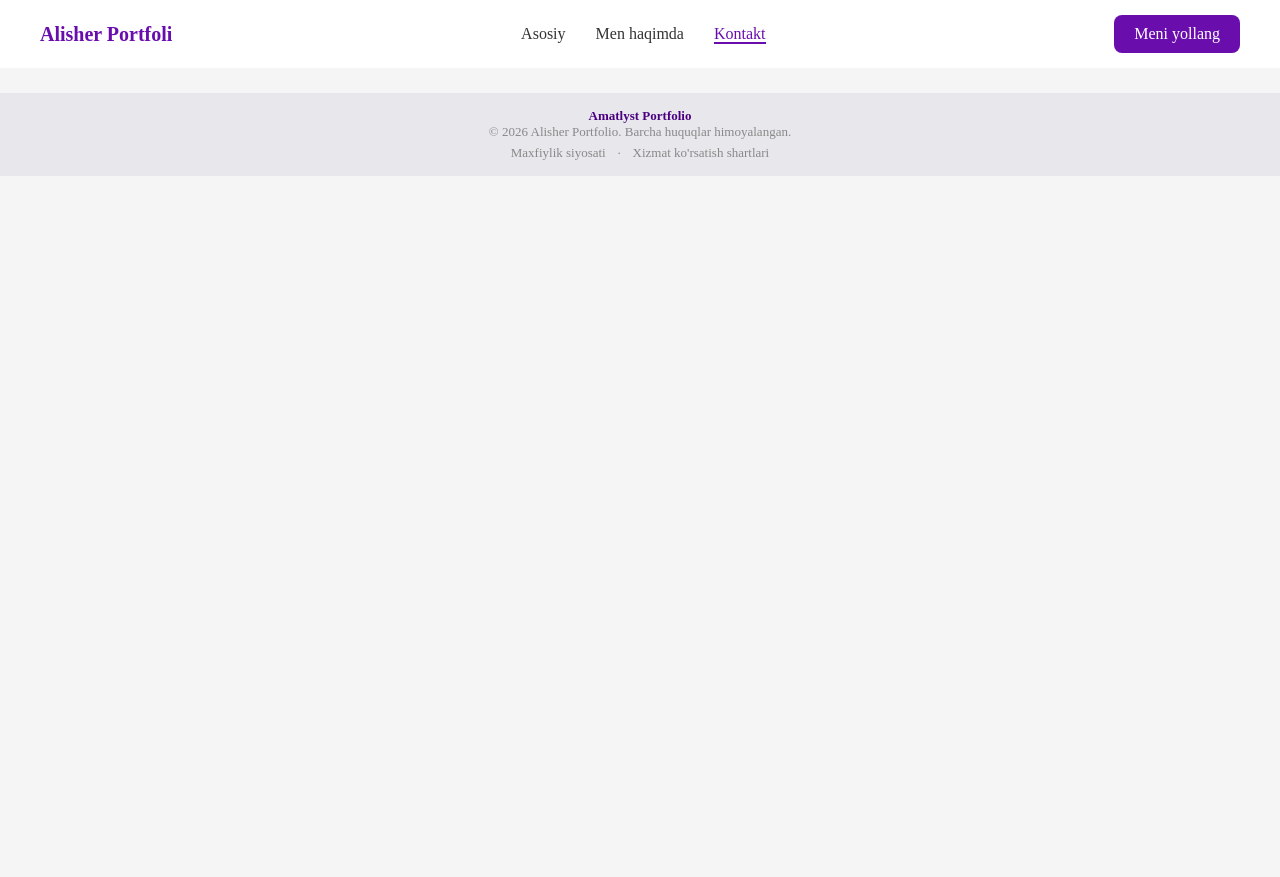
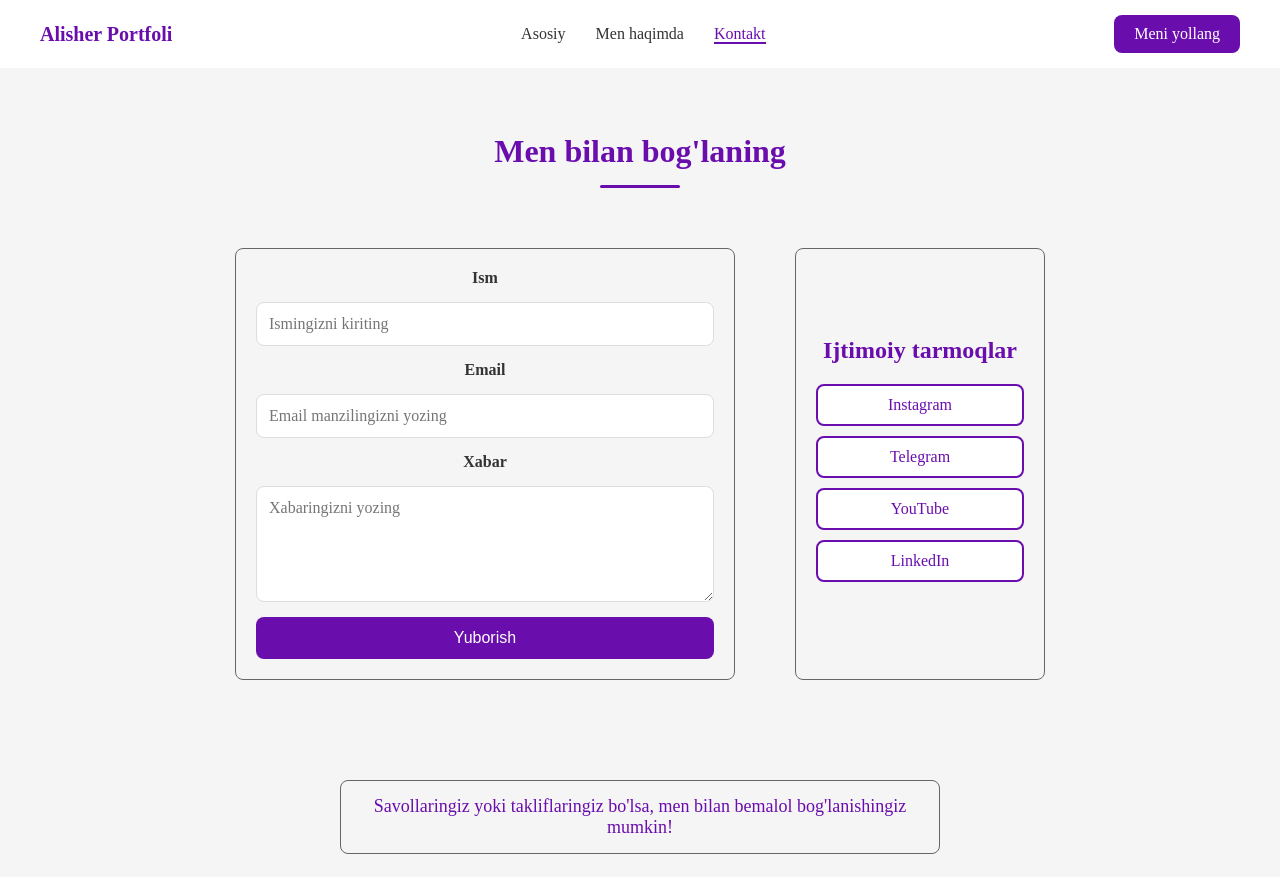
Before and after one commit to jayjay021023/personal-portfolio, a plain HTML site: page contact.html in a window 1280 px wide. Shown: the top 877 px of the page. Before the commit the page ends 800 px from the top, so only its background shows below. Drawn offline with Linux system fonts and the light colour scheme.

Commit message:
contact page

```diff
--- a/contact.html
+++ b/contact.html
@@ -5,6 +5,11 @@
     <meta name="viewport" content="width=device-width, initial-scale=1.0" />
     <title>contacts</title>
     <link rel="stylesheet" href="style.css" />
+
+    <link
+      rel="stylesheet"
+      href="https://cdnjs.cloudflare.com/ajax/libs/font-awesome/6.0.0/css/all.min.css"
+    />
   </head>
   <body>
     <header class="header">
@@ -18,6 +23,59 @@
         <a href="contact.html" class="btn_hire">Meni yollang</a>
       </nav>
     </header>
+
+    <main>
+      <section class="contact">
+        <h1>Men bilan bog'laning</h1>
+
+        <div class="contact_container">
+          <form id="contactForm">
+            <label for="name">Ism</label>
+            <input
+              type="text"
+              id="name"
+              placeholder="Ismingizni kiriting"
+              required
+            />
+
+            <label for="email">Email</label>
+            <input
+              type="email"
+              id="email"
+              name="email"
+              placeholder="Email manzilingizni yozing"
+              required
+            />
+
+            <label for="message">Xabar</label>
+            <textarea
+              name="message"
+              id="message"
+              rows="5"
+              placeholder="Xabaringizni yozing"
+              required
+            ></textarea>
+
+            <button type="submit">Yuborish</button>
+          </form>
+
+          <div class="social_links">
+            <h2>Ijtimoiy tarmoqlar</h2>
+            <a href="https://www.instagram.com/mnijungkook/" target="_blank"
+              >Instagram</a
+            >
+            <a href="https://t.me" target="_blank">Telegram</a>
+            <a href="https://youtube.com" target="_blank">YouTube</a>
+            <a href="https://linkedin.com" target="_blank">LinkedIn</a>
+          </div>
+
+          <p class="contact_text">
+            Savollaringiz yoki takliflaringiz bo'lsa, men bilan bemalol
+            bog'lanishingiz mumkin!
+          </p>
+        </div>
+      </section>
+    </main>
 
     <footer class="footer">
       <p class="footer_title">Amatlyst Portfolio</p>
--- a/style.css
+++ b/style.css
@@ -408,6 +408,138 @@ body {
   color: #6a0dad;
 }
 
+/*==contact==*/
+
+.contact {
+  padding: 40px 20px;
+  text-align: center;
+}
+
+.contact h1 {
+  text-align: center;
+  color: #6a0dad;
+  margin-bottom: 40px;
+  font-size: 32px;
+  position: relative;
+}
+
+.contact h1::after {
+  content: "";
+  display: block;
+  width: 80px;
+  height: 3px;
+  background-color: #6a0dad;
+  margin: 15px auto 0;
+  border-radius: 2px;
+}
+
+#contactForm {
+  border: 1px solid #666;
+  border-radius: 8px;
+  display: flex;
+  padding: 20px;
+  max-width: 500px;
+  width: 100%;
+  flex-direction: column;
+  gap: 15px;
+  margin: 0;
+}
+
+#contactForm label {
+  font-weight: bold;
+  color: #333;
+}
+
+#contactForm input,
+#contactForm textarea {
+  padding: 12px;
+  border: 1px solid #ddd;
+  border-radius: 8px;
+  font-size: 16px;
+  font-family: inherit;
+  width: 100%;
+}
+
+#contactForm input:focus,
+#contactForm textarea:focus {
+  outline: none;
+  border-color: #6a0dad;
+  box-shadow: 0 0 5px rgba(106, 13, 173, 0.3);
+}
+
+#contactForm button {
+  background-color: #6a0dad;
+  color: white;
+  padding: 12px 24px;
+  border: none;
+  border-radius: 8px;
+  font-size: 16px;
+  cursor: pointer;
+  transition: background-color 0.3s;
+}
+
+#contactForm button:hover {
+  background-color: #4b0082;
+}
+
+/*==social link==*/
+
+.social_links {
+  display: flex;
+  flex-direction: column;
+  justify-content: center;
+  flex: 0 0 250px;
+  border: 1px solid #666;
+  border-radius: 8px;
+  text-align: center;
+  padding: 20px;
+}
+
+.social_links h2 {
+  color: #6a0dad;
+  margin-bottom: 20px;
+}
+
+.social_links a {
+  display: block;
+  margin-bottom: 10px;
+  padding: 10px 20px;
+  background-color: #fff;
+  color: #6a0dad;
+  text-decoration: none;
+  border: 2px solid #6a0dad;
+  border-radius: 8px;
+  transition: all 0.3s;
+}
+
+.social_links a:hover {
+  background-color: #6a0dad;
+  color: white;
+}
+
+.contact_text {
+  flex-basis: 100%;
+  border: 1px solid #666;
+  padding: 15px 20px;
+  border-radius: 8px;
+  text-align: center;
+  margin-top: 40px;
+  color: #6a0dad;
+  font-size: 18px;
+  max-width: 600px;
+}
+
+.contact_container {
+  display: flex;
+  flex-wrap: wrap;
+  gap: 60px;
+  justify-content: center;
+  align-items: stretch;
+  max-width: 1000px;
+  margin: 0 auto;
+  padding: 20px;
+}
+
 /*===footer===*/
 .footer {
   background-color: #e8e8ec;
```
